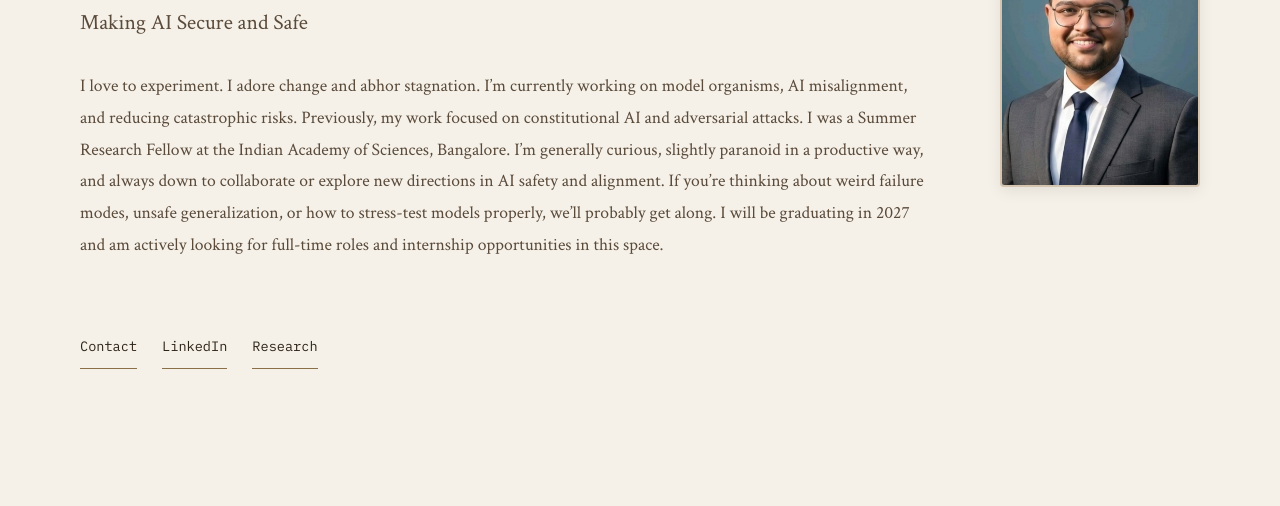
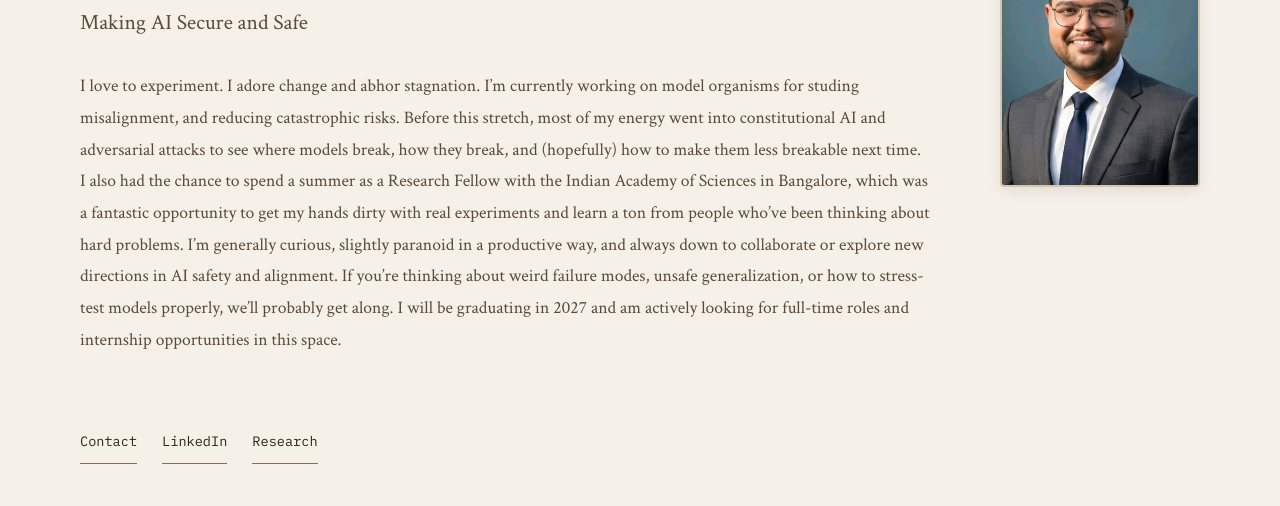
Before and after one commit to Snehasis5/snehasismukhopadhyay.github.io, a plain HTML site: page index.html in a window 1280 px wide. Shown: the part 133-639 px from the top of the page. Drawn offline with nearby package versions, Linux system fonts and the light colour scheme.

Commit message:
Update index.html

```diff
--- a/index.html
+++ b/index.html
@@ -808,8 +808,7 @@
         <h1 class="hero-title">Snehasis Mukhopadhyay</h1>
         <p class="hero-subtitle">Making AI Secure and Safe</p>
          <p class="hero-description">
-                I love to experiment. I adore change and abhor stagnation. I’m currently working on model organisms, AI misalignment, and reducing catastrophic risks. Previously, my work focused on constitutional AI and adversarial attacks. I was a Summer Research Fellow at the Indian Academy of Sciences, Bangalore.
-
+                I love to experiment. I adore change and abhor stagnation. I’m currently working on model organisms for studing misalignment, and reducing catastrophic risks. Before this stretch, most of my energy went into constitutional AI and adversarial attacks to see where models break, how they break, and (hopefully) how to make them less breakable next time. I also had the chance to spend a summer as a Research Fellow with the Indian Academy of Sciences in Bangalore, which was a fantastic opportunity to get my hands dirty with real experiments and learn a ton from people who’ve been thinking about hard problems.
 I’m generally curious, slightly paranoid in a productive way, and always down to collaborate or explore new directions in AI safety and alignment. If you’re thinking about weird failure modes, unsafe generalization, or how to stress-test models properly, we’ll probably get along.
 
 I will be graduating in 2027 and am actively looking for full-time roles and internship opportunities in this space.
```
